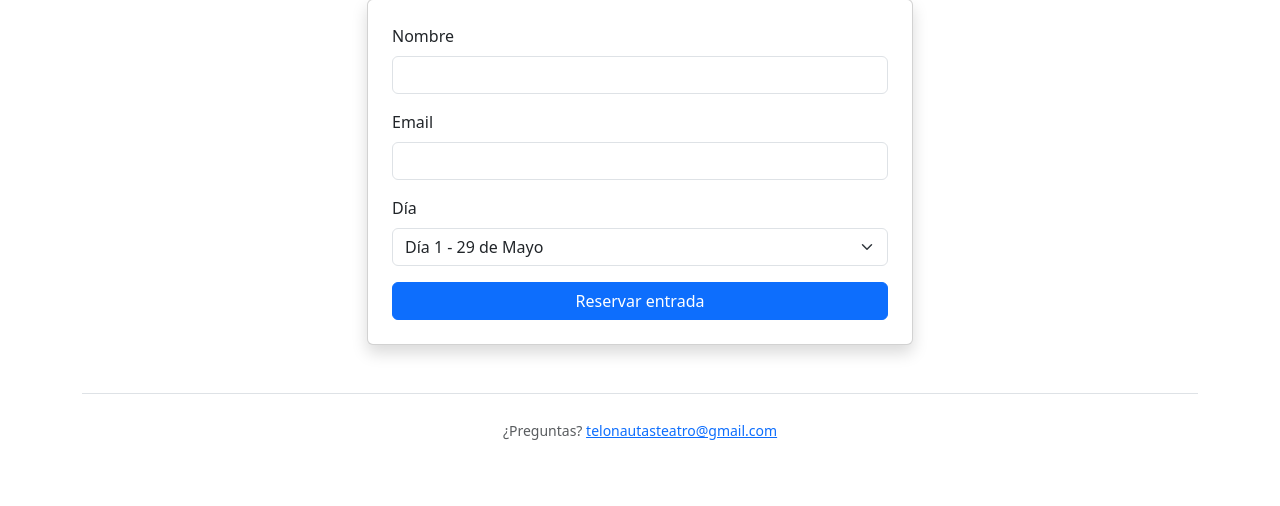
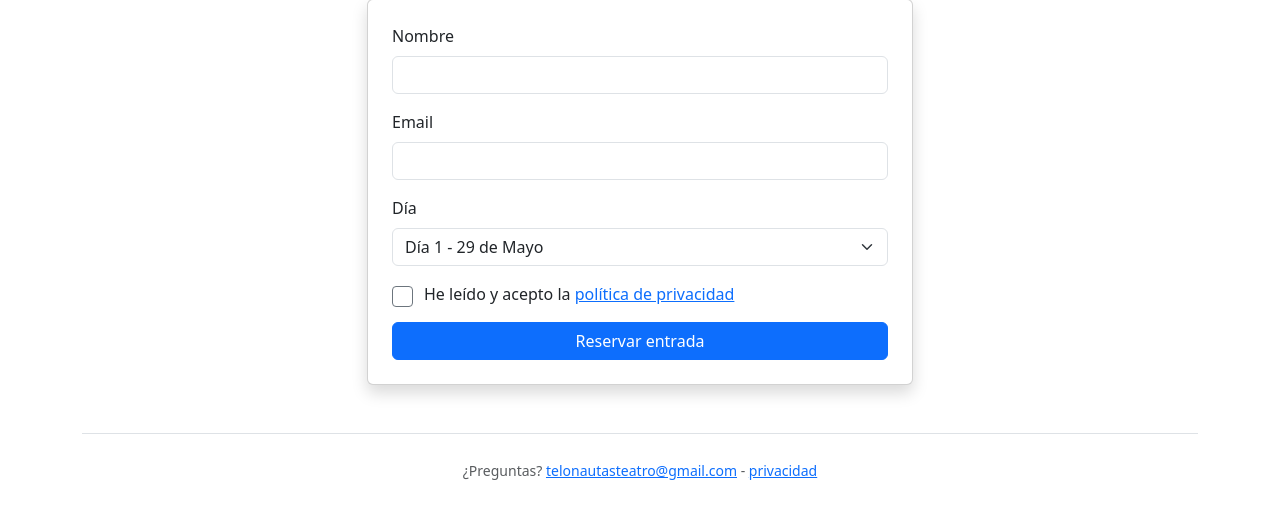
Before and after one commit to VLauren/ticket-system, a Flask app: page / in a window 1280 px wide. Shown: the part 336-842 px from the top of the page. Before the commit the page ends 776 px from the top, so only its background shows below. Run offline with Flask 3, Linux system fonts and the light colour scheme.

Commit message:
privacy check and links

```diff
--- a/templates/base.html
+++ b/templates/base.html
@@ -16,7 +16,10 @@
 	{% block content %}{% endblock %}
 
     <footer class="mt-5 py-4 text-center text-muted border-top">
-        <small>¿Preguntas? <a href="mailto:telonautasteatro@gmail.com">telonautasteatro@gmail.com</a></small>
+        <small>
+            ¿Preguntas? <a href="mailto:telonautasteatro@gmail.com">telonautasteatro@gmail.com</a>
+            - <a href="{{ url_for('main.privacidad') }}">privacidad</a>
+        </small>
     </footer>
 </div>
 
--- a/templates/index.html
+++ b/templates/index.html
@@ -46,6 +46,14 @@
 				</select>
 				</div>
 
+                <div class="mb-3 form-check">
+                    <input type="checkbox" name="consent" id="consent" class="form-check-input"
+                           style="border: 1px solid #6c757d; width: 1.3em; height: 1.3em;" required>
+                    <label class="form-check-label ms-2" for="consent">
+                        He leído y acepto la <a href="{{ url_for('main.privacidad') }}" target="_blank">política de privacidad</a>
+                    </label>
+                </div>
+
 				<button type="submit" class="btn btn-primary w-100">
 					Reservar entrada
 				</button>
```
